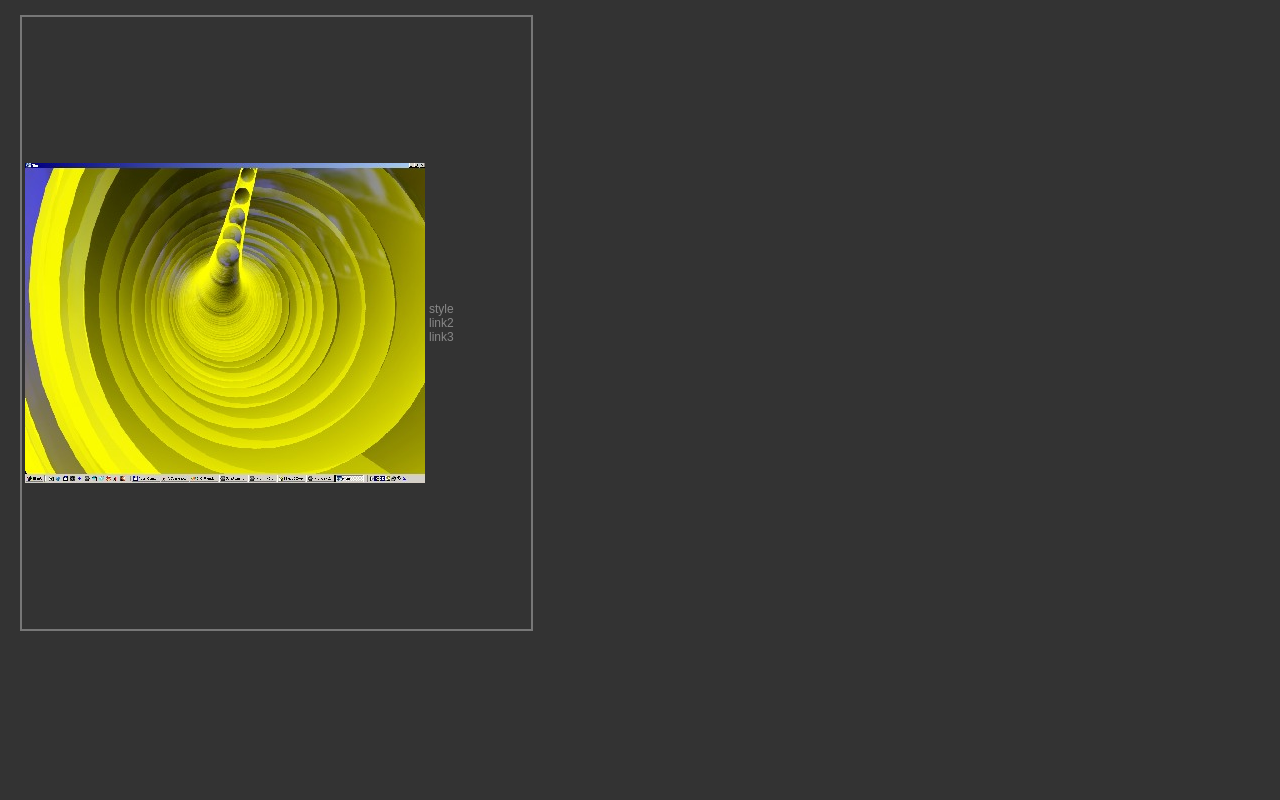
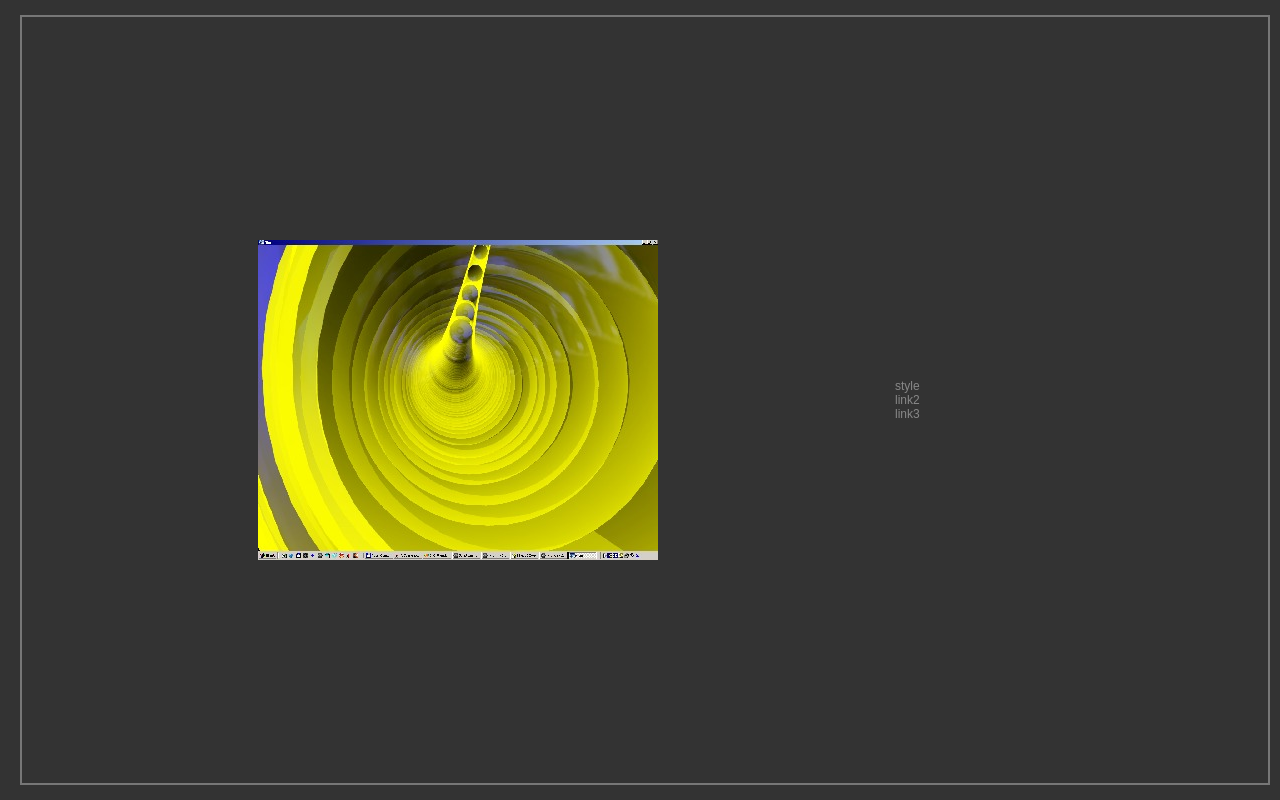
Before and after one commit to berak/keepit, a plain HTML site: page docs/index.html in a window 1280 px wide. Drawn offline with Linux system fonts and the light colour scheme.

Commit message:
Update index.html

```diff
--- a/docs/index.html
+++ b/docs/index.html
@@ -2,9 +2,9 @@
 <link rel="stylesheet" href='style.css'>
 </head>
 <body>
-<table height=80%>
+<table height="100%" width="100%">
   <tr>
-    <td width=80%>
+    <td width="70%">
       <center>
       <!--img src="photometric.png"-->
       <img src="Clipboard39.jpg">
```
